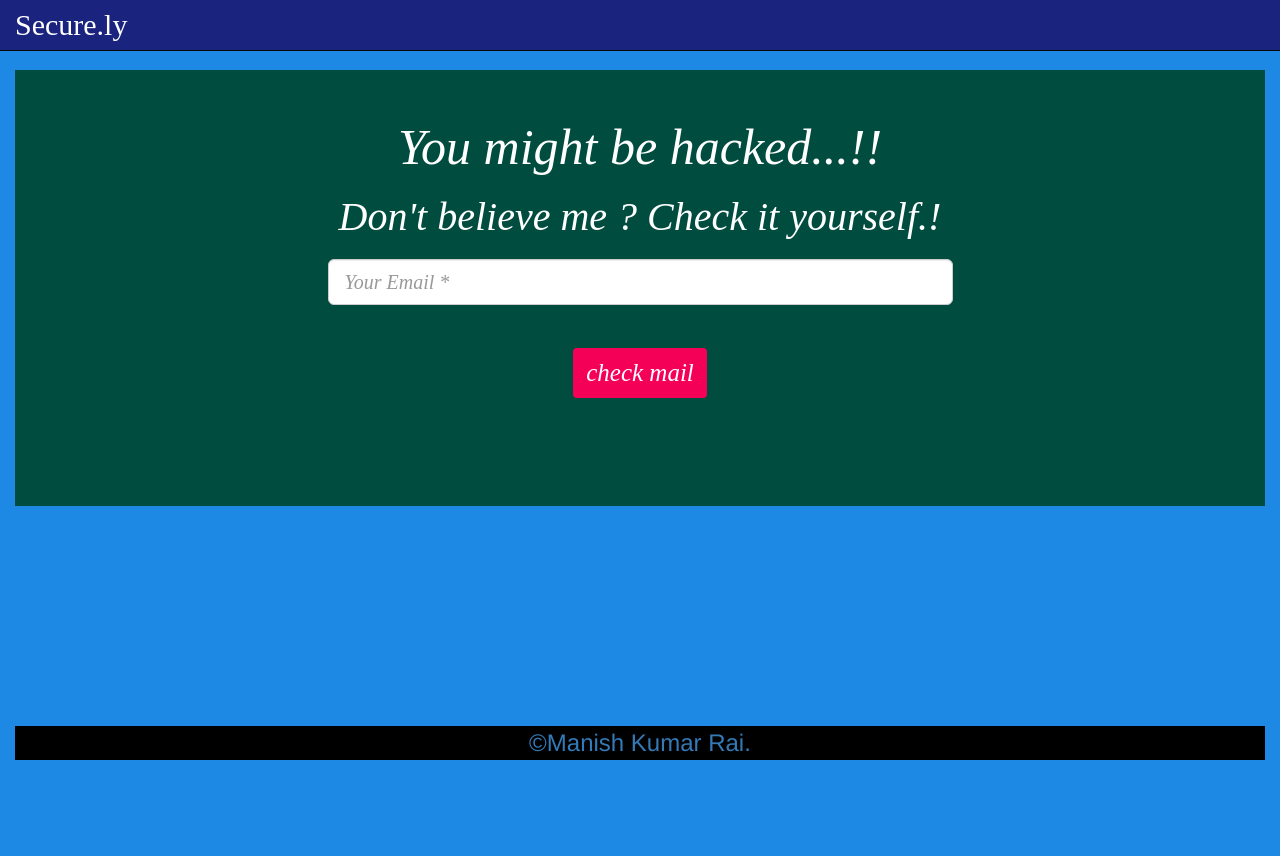
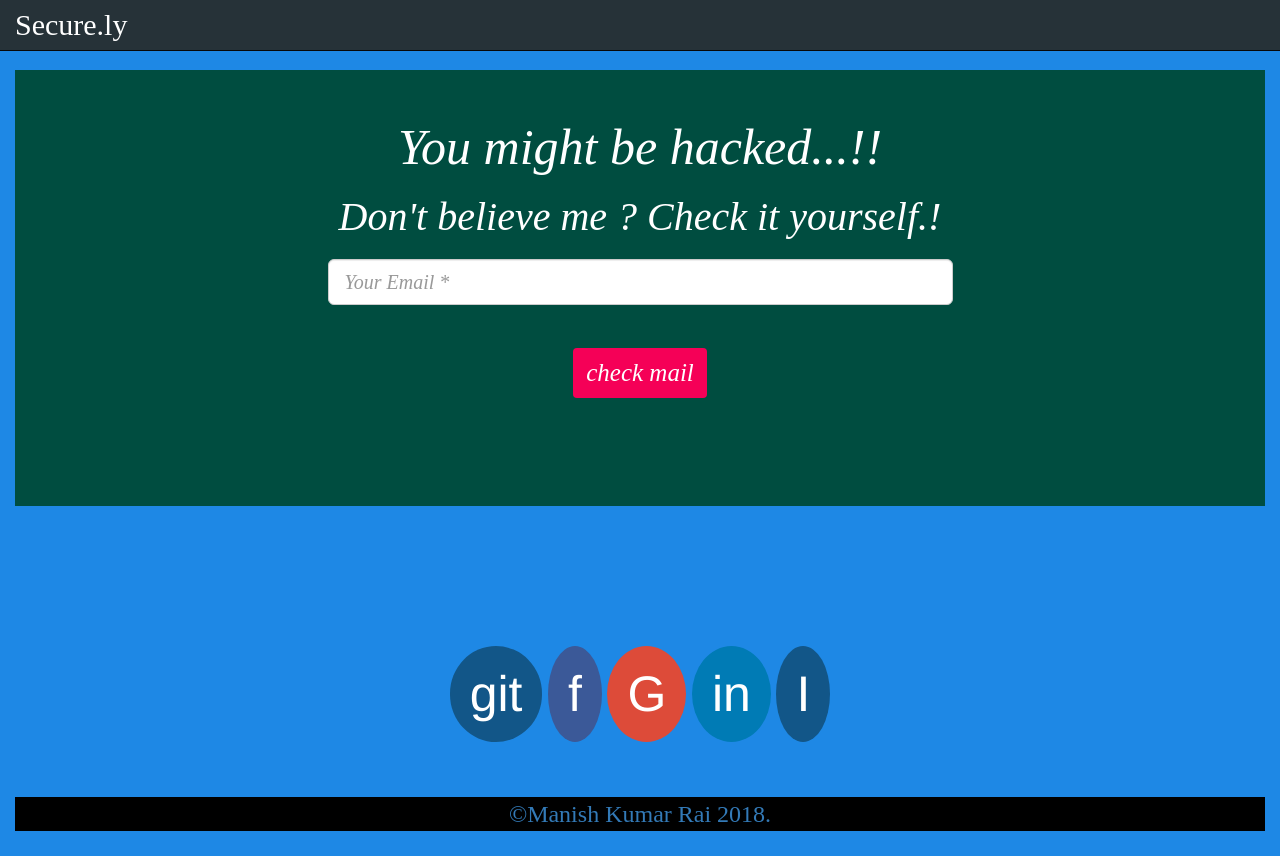
Before and after one commit to Manish200/Have-i-been-pwned, a website: page index.html in a window 1280 px wide. Before the commit the page ends 800 px from the top, so only its background shows below. Drawn offline with nearby package versions, Linux system fonts and the light colour scheme.

Commit message:
Editing css file

```diff
--- a/index.html
+++ b/index.html
@@ -71,15 +71,24 @@
           <div style="font-size:30px;font-family:serif; font-style:italic;background:#1E88E5;" id="result">
           </div>
 
-          <br>
-          <br>
-          <br>
+          <div align="center">
+            <br>
+            <br>
+            <br>
+            <a href="https://github.com/Manish200" style="font-size:50px;" class="fa fa-github">git</a>
+            <a href="https://www.facebook.com/mk.rai.71" style="font-size:50px;" class="fa fa-facebook">f</a>
+            <a href="https://plus.google.com/u/0/114219882814659032434" style="font-size:50px;" class="fa fa-google">G</a>
+            <a href="https://www.linkedin.com/notifications/" style="font-size:50px;" class="fa fa-linkedin">in</a>
+            <a href="https://www.instagram.com/i_am_manishrai_/" style="font-size:50px;" class="fa fa-instagram">I</a>
+
+          </div>
+
           <br>
           <br>
         </div>
 <div  style="background:#1E88E5;">
 <footer style="margin-top:0px;">
-  <p align="center" style="color:#CFD8DC; font-size:24px;"><a href="http://manish-kumar-rai.surge.sh/">©Manish Kumar Rai.</a></p>
+  <p align="center" style="color:#000;font-style: serif;font-family: italic;font-size:24px;"><a href="http://manish-kumar-rai.surge.sh/">©Manish Kumar Rai 2018.</a></p>
 </footer>
 </div>
     <script
--- a/script.js
+++ b/script.js
@@ -32,7 +32,7 @@ function displayEmailResult(result){
 
     if(result.message == "Your email is secure"){
       rsdiv.innerHTML = "";
-      msgdiv.innerHTML = `<div class="alert-success alert-dismissible" align="center">
+      msgdiv.innerHTML = `<div class="alert-success alert-dismissible" align="center" style="font-style: serif;font-family: italic;font-size:40px;">
                         <button type="button" class="close" data-dismiss="alert" aria-label="close"><spam aria-hidden="true">&times;</spam></button>\
                         <strong> Good news — no pwnage found...!</strong>
                         </div>
@@ -40,7 +40,7 @@ function displayEmailResult(result){
   }
   else
   {
-  msgdiv.innerHTML = `<div class="alert alert-danger alert-dismissible" role="alert" align="center">
+  msgdiv.innerHTML = `<div class="alert alert-danger alert-dismissible" role="alert" align="center" style="font-style: serif;font-family: italic;font-size:40px;">
                         <button type="button" class="close" data-dismiss="alert" aria-label="close"><spam aria-hidden="true">&times;</spam></button>\
                         <strong>Oh no - Hacked...!</strong>
                         </div>`;
--- a/style.css
+++ b/style.css
@@ -14,7 +14,7 @@ html,body{
   margin-top: 55px;
 }
 #top{
-  background: #1A237E;
+  background: #263238;
   color: #FFFFFF;
 }
 
@@ -53,3 +53,41 @@ footer{
 .dataclasses > * {
   margin:5px;
 }
+.fa {
+  padding: 20px;
+  font-size: 50px;
+  width: 80px;
+  height: 80px;
+  text-align: center;
+  text-decoration: none;
+  margin: 0px 0px;
+  border-radius: 50%;
+}
+
+.fa:hover {
+    opacity: 2.0;
+}
+
+.fa-facebook {
+  background: #3B5998;
+  color: white;
+}
+.fa-google {
+  background: #dd4b39;
+  color: white;
+}
+
+.fa-linkedin {
+  background: #007bb5;
+  color: white;
+}
+
+.fa-instagram {
+  background: #125688;
+  color: white;
+}
+
+.fa-github {
+  background: #125688;
+  color: white;
+}
```
